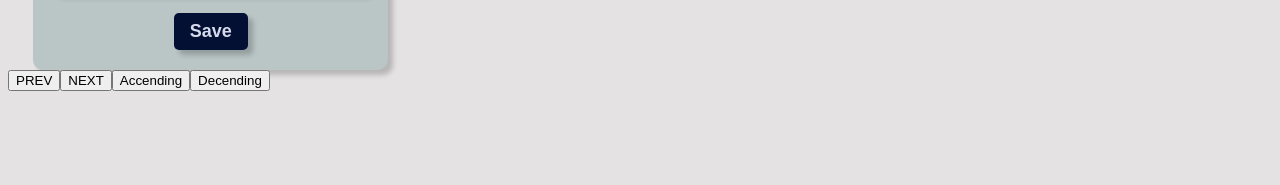
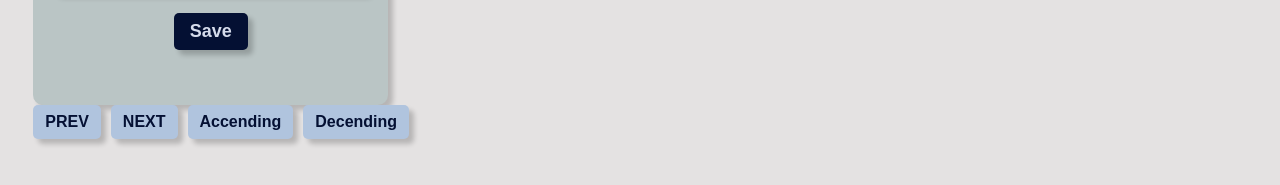
Before and after one commit to Ankit-Mishra07/Masai-Unit-5, a React (Create React App) app in the folder React-5-forms-events-refs/learning/: page / in a window 1280 px wide. Shown: the part 343-528 px from the top of the page. Built offline with nearby package versions, Linux system fonts and the light colour scheme; no server answers.

Commit message:
Done Dana Done

```diff
--- a/React-5-forms-events-refs/learning/src/Assignment/Form2.css
+++ b/React-5-forms-events-refs/learning/src/Assignment/Form2.css
@@ -10,6 +10,7 @@
     box-shadow: 5px 5px 5px rgba(0, 0, 0, 0.2);
     border-radius: 10px;
     margin-left: 2%;
+    height: 400px;
 }
 
 .input_boxes > span {
@@ -68,3 +69,48 @@
     border-radius: 5px;
     cursor: pointer;
 }
+
+.button_box{
+    margin-left: 2%;
+}
+
+.button_box > button {
+    margin-right: 10px;
+    padding: 8px 12px;
+    font-size: 16px;
+    border: none;
+    outline: none;
+    border-radius: 5px;
+    box-shadow: 5px 5px 5px rgba(0, 0, 0, 0.2);
+
+}
+.next {
+
+    background-color: lightsteelblue;
+    color: rgb(4, 16, 51);
+    font-weight: 600;
+
+}
+.prev {
+
+    background-color: lightsteelblue;
+    color: rgb(4, 16, 51);
+    font-weight: 600;
+
+}
+
+.asc {
+
+    background-color: lightsteelblue;
+    color: rgb(4, 16, 51);
+    font-weight: 600;
+
+}
+
+.desc {
+
+    background-color: lightsteelblue;
+    color: rgb(4, 16, 51);
+    font-weight: 600;
+
+}
--- a/React-5-forms-events-refs/learning/src/Assignment/Form2.js
+++ b/React-5-forms-events-refs/learning/src/Assignment/Form2.js
@@ -9,6 +9,8 @@ const Form2 = () => {
     const [page, setPage] = useState(1)
 
     const [data, setData] = useState([])
+
+    const [ord, setOrd] = useState("ASC")
 
     const [form, setForm] = useState({
     username : "",
@@ -33,12 +35,11 @@ const Form2 = () => {
 
 
     const getData = (page) => {
-        fetch(`http://localhost:5000/users?_sort=salary&order=ASC&_page=${page}&_limit=3`)
+        fetch(`http://localhost:5000/users?_page=${page}&_limit=3&_sort=salary&_order=${ord}`)
         .then(d => d.json())
         .then((res) => setData(res))
     }
 
-    let flag = true
 
     // useEffect(() => {
     //   getData(page)
@@ -47,18 +48,10 @@ const Form2 = () => {
     useEffect(() => {
 
         getData(page)
-    })
+    },[data])
 
 
-    // const InSort = () => {
-    //   fetch(`http://localhost:5000/users?_sort=salary&order=ASC&_page=${page}&_limit=3`)
-    //     .then(d => d.json())
-    //     .then((res) => setData(res))
-    // }
 
-    // const DeSort = () => {
-
-    // }
 
     const handleDelete = (id) => {
         fetch(`http://localhost:5000/users/${id}`, {
@@ -69,7 +62,7 @@ const Form2 = () => {
           }).then(() => {
 
             getData()
-
+            setForm({})
           })
     }
 
@@ -176,12 +169,12 @@ const Form2 = () => {
 
 
 </div>
-    <div>
+    <div className="button_box">
 
-    <button onClick={() => setPage(page - 1)}>PREV</button>
-    <button onClick={() => setPage(page + 1)}>NEXT</button>
-    <button >Accending</button>
-    <button >Decending</button>
+    <button className="prev" disabled={page === 1} onClick={() => setPage(page - 1)}>PREV</button>
+    <button className="next" onClick={() => setPage(page + 1)}>NEXT</button>
+    <button className="asc" onClick={() => setOrd("ASC")}>Accending</button>
+    <button className="desc" onClick={() => setOrd("DESC")}>Decending</button>
     </div>
 </>
   );
```
Also changed, not shown: React-5-forms-events-refs/learning/src/Assignment/Table.js (+0 -17 lines), 1 other file (tests, documents, lock files or other folders).
